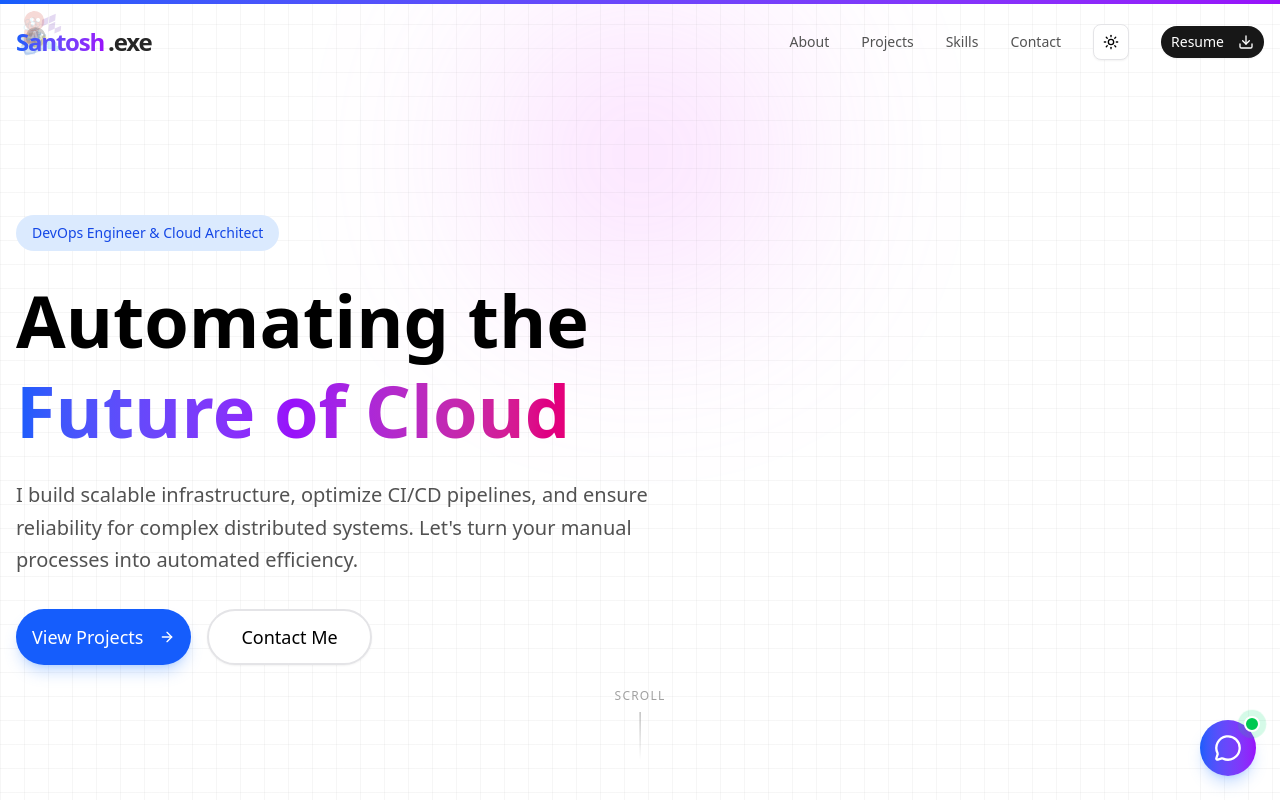
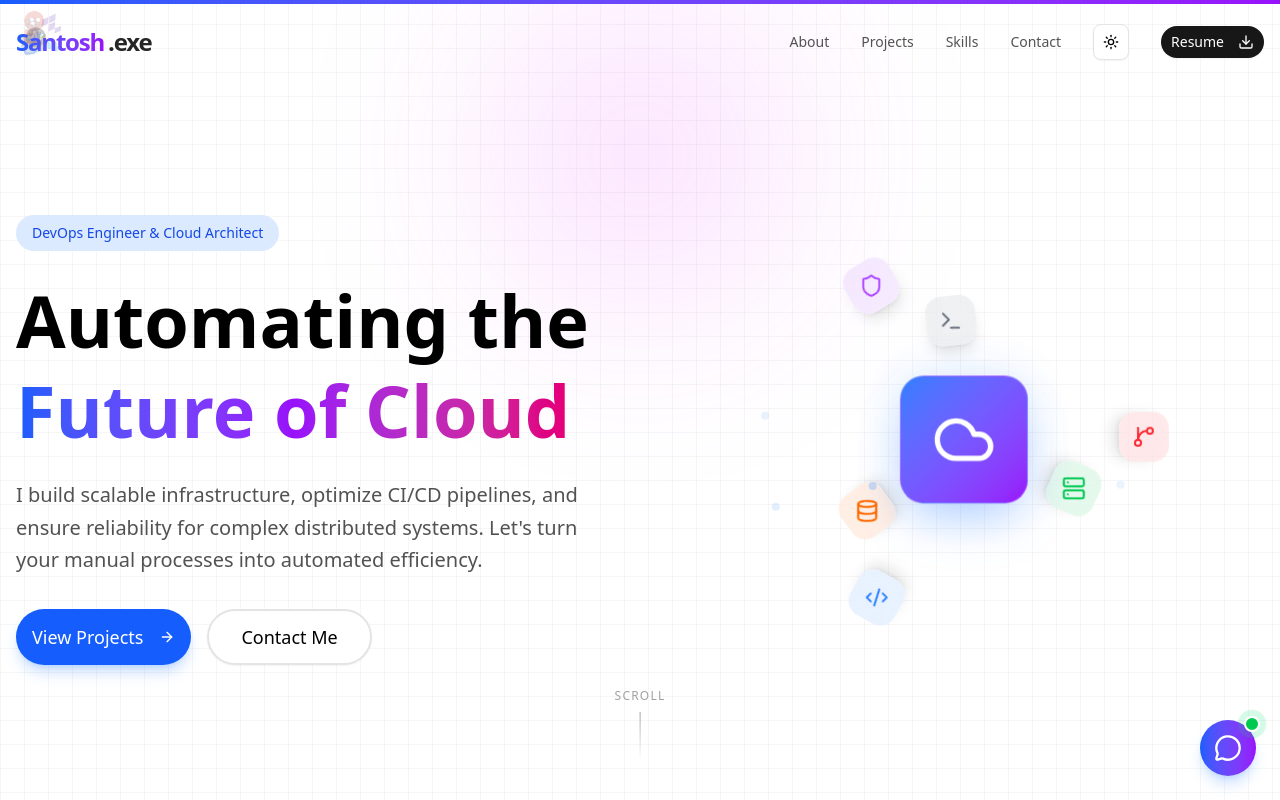
Before and after one commit to santoshpalla27/ai-porfolio, a Next.js app: page / in a window 1280 px wide. Shown: the top 800 px of the page. Built offline with nearby package versions, Linux system fonts and the light colour scheme.

Commit message:
animation is hero

```diff
--- a/src/app/page.tsx
+++ b/src/app/page.tsx
@@ -12,6 +12,7 @@ import AboutSection from '@/components/sections/AboutSection';
 import ProjectsSection from '@/components/sections/ProjectsSection';
 import SkillsSection from '@/components/sections/SkillsSection';
 import ContactSection from '@/components/sections/ContactSection';
+import HeroAnimation from '@/components/HeroAnimation';
 
 function NavBar() {
   const [isScrolled, setIsScrolled] = useState(false);
@@ -99,7 +100,8 @@ function HeroSection() {
   return (
     <section className="relative min-h-screen flex items-center pt-20 overflow-hidden">
       <div className="container mx-auto px-4 relative z-10">
-        <div className="max-w-3xl">
+        <div className="flex flex-col md:flex-row items-center gap-12">
+          <div className="w-full md:w-1/2">
             <motion.div
               initial={{ opacity: 0, y: 20 }}
               animate={{ opacity: 1, y: 0 }}
@@ -126,6 +128,11 @@ function HeroSection() {
                 </Button>
               </div>
             </motion.div>
+          </div>
+
+          <div className="w-full md:w-1/2">
+            <HeroAnimation />
+          </div>
         </div>
       </div>
 
--- /dev/null
+++ b/src/components/HeroAnimation.tsx
@@ -0,0 +1,84 @@
+'use client';
+
+import { motion } from 'framer-motion';
+import { Cloud, Server, Database, Globe, Cpu, Shield, Terminal, Code2, GitBranch } from 'lucide-react';
+
+export default function HeroAnimation() {
+    return (
+        <div className="relative w-full h-[400px] flex items-center justify-center">
+            {/* Central Cloud */}
+            <motion.div
+                animate={{
+                    y: [0, -20, 0],
+                    scale: [1, 1.05, 1]
+                }}
+                transition={{
+                    duration: 6,
+                    repeat: Infinity,
+                    ease: "easeInOut"
+                }}
+                className="relative z-10"
+            >
+                <div className="w-32 h-32 bg-gradient-to-br from-blue-500 to-purple-600 rounded-3xl flex items-center justify-center shadow-2xl shadow-blue-500/30 backdrop-blur-sm border border-white/20">
+                    <Cloud size={64} className="text-white" />
+                </div>
+
+                {/* Pulse Effect */}
+                <div className="absolute inset-0 bg-blue-500/20 rounded-3xl blur-xl -z-10 animate-pulse"></div>
+            </motion.div>
+
+            {/* Orbiting Elements */}
+            <OrbitingIcon icon={Server} delay={0} radius={120} duration={20} color="text-green-500" bg="bg-green-500/10" />
+            <OrbitingIcon icon={Database} delay={2} radius={120} duration={20} color="text-orange-500" bg="bg-orange-500/10" />
+            <OrbitingIcon icon={Terminal} delay={4} radius={120} duration={20} color="text-gray-500" bg="bg-gray-500/10" />
+
+            <OrbitingIcon icon={Code2} delay={1} radius={180} duration={25} reverse color="text-blue-500" bg="bg-blue-500/10" />
+            <OrbitingIcon icon={GitBranch} delay={3} radius={180} duration={25} reverse color="text-red-500" bg="bg-red-500/10" />
+            <OrbitingIcon icon={Shield} delay={5} radius={180} duration={25} reverse color="text-purple-500" bg="bg-purple-500/10" />
+
+            {/* Floating Particles */}
+            {[...Array(5)].map((_, i) => (
+                <motion.div
+                    key={i}
+                    className="absolute w-2 h-2 bg-blue-400/30 rounded-full"
+                    initial={{
+                        x: Math.random() * 400 - 200,
+                        y: Math.random() * 400 - 200,
+                        opacity: 0
+                    }}
+                    animate={{
+                        y: [null, Math.random() * -100],
+                        opacity: [0, 1, 0]
+                    }}
+                    transition={{
+                        duration: Math.random() * 3 + 2,
+                        repeat: Infinity,
+                        delay: Math.random() * 2
+                    }}
+                />
+            ))}
+        </div>
+    );
+}
+
+function OrbitingIcon({ icon: Icon, delay, radius, duration, reverse = false, color, bg }: any) {
+    return (
+        <motion.div
+            className="absolute"
+            animate={{ rotate: reverse ? -360 : 360 }}
+            transition={{ duration, repeat: Infinity, ease: "linear", delay: -delay * (duration / 6) }}
+        >
+            <motion.div
+                style={{ translateY: -radius }}
+                className={`p-3 rounded-2xl ${bg} backdrop-blur-md border border-white/10 shadow-lg`}
+            >
+                <motion.div
+                    animate={{ rotate: reverse ? 360 : -360 }}
+                    transition={{ duration, repeat: Infinity, ease: "linear", delay: -delay * (duration / 6) }}
+                >
+                    <Icon size={24} className={color} />
+                </motion.div>
+            </motion.div>
+        </motion.div>
+    );
+}
```
Lines whose indentation alone changed are shown as unchanged.
